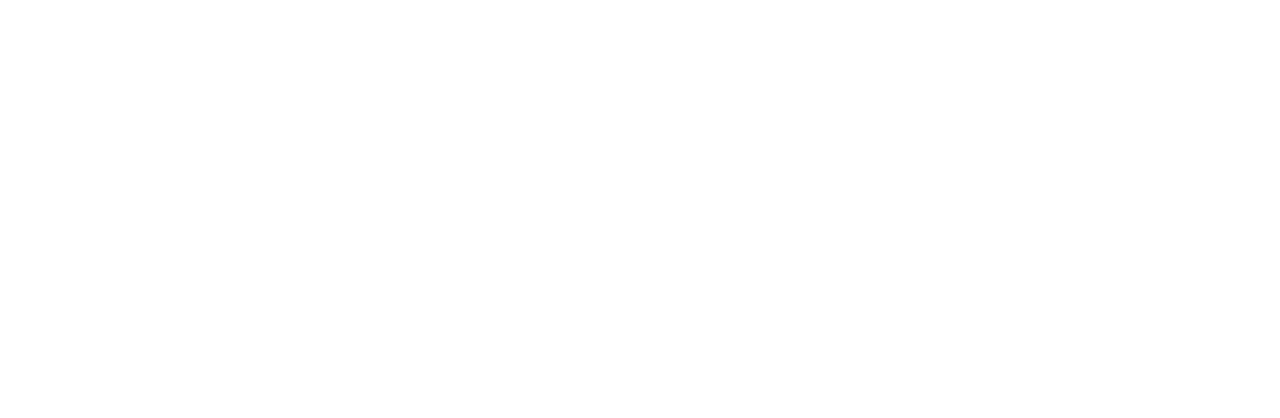
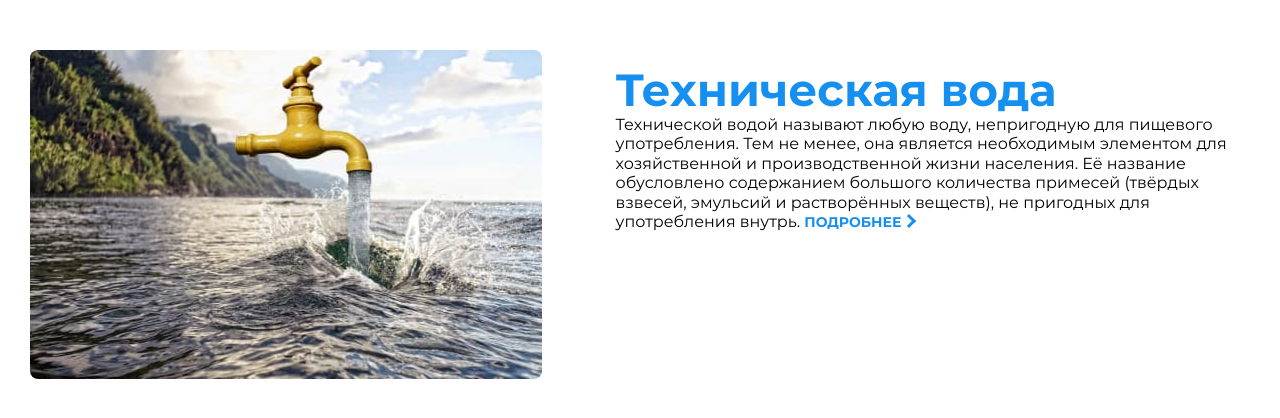
Before and after one commit to teamGro/water, a website: page src/markup/01-about.html in a window 1280 px wide. Drawn offline with Linux system fonts and the light colour scheme; files that its build step writes are made by us from their sources; files whose address does not match are found by name.

Commit message:
created block about

```diff
--- a/src/markup/01-about.html
+++ b/src/markup/01-about.html
@@ -7,4 +7,19 @@
     <title>водовоз</title>
   </head>
   <body>
-    <section class="about"></section>
+    <div class="container">
+
+      <section class="about">
+        <div class="about__img-box"></div>
+
+        <div class="about__content-box">
+          <h2 class="about__title title">
+          Техническая вода
+          </h2>
+
+          <p class="about__text">
+            Технической водой называют любую воду, непригодную для пищевого употребления. Тем не менее, она является необходимым элементом для хозяйственной и производственной жизни населения. Её название обусловлено содержанием большого количества примесей (твёрдых взвесей, эмульсий и растворённых веществ), не пригодных для употребления внутрь. <a href="#" class="about__more">Подробнее</a>
+          </p>
+        </div>
+
+      </section>
--- a/src/styles/01-variables.less
+++ b/src/styles/01-variables.less
@@ -1,5 +1,5 @@
 @tablet-width: 768px;
-@desctop-width: 1200px;
+@desctop-width: 1378px;
 @font-size: 16px;
 @line-height: 19.5px;
 @font-color: #000000;
@@ -7,3 +7,4 @@
 @title-weight: 700;
 @title-line-height: 55px;
 @title-font-color:  #1690F0;
+@transition-effect: .3s linear;
--- a/src/styles/02-common.less
+++ b/src/styles/02-common.less
@@ -5,7 +5,7 @@
   font-style  : normal;
   font-weight : 400;
   font-display: swap;
-  src         : url('../montserrat-v15-latin_cyrillic-regular.woff2') format('woff2'), url('../montserrat-v15-latin_cyrillic-regular.woff') format('woff');
+  src         : url('../webfonts/montserrat-v15-latin_cyrillic-regular.woff2') format('woff2'), url('../webfonts/montserrat-v15-latin_cyrillic-regular.woff') format('woff');
 }
 
 @font-face {
@@ -13,7 +13,7 @@
   font-style  : normal;
   font-weight : 500;
   font-display: swap;
-  src         : url('../montserrat-v15-latin_cyrillic-500.woff2') format('woff2'), url('../montserrat-v15-latin_cyrillic-500.woff') format('woff');
+  src         : url('../webfonts/montserrat-v15-latin_cyrillic-500.woff2') format('woff2'), url('../webfonts/montserrat-v15-latin_cyrillic-500.woff') format('woff');
 }
 
 @font-face {
@@ -21,7 +21,7 @@
   font-style  : normal;
   font-weight : 600;
   font-display: swap;
-  src         : url('../montserrat-v15-latin_cyrillic-600.woff2') format('woff2'), url('../montserrat-v15-latin_cyrillic-600.woff') format('woff');
+  src         : url('../webfonts/montserrat-v15-latin_cyrillic-600.woff2') format('woff2'), url('../webfonts/montserrat-v15-latin_cyrillic-600.woff') format('woff');
 }
 
 @font-face {
@@ -29,7 +29,7 @@
   font-style  : normal;
   font-weight : 700;
   font-display: swap;
-  src         : url('../montserrat-v15-latin_cyrillic-700.woff2') format('woff2'), url('../montserrat-v15-latin_cyrillic-700.woff') format('woff');
+  src         : url('../webfonts/montserrat-v15-latin_cyrillic-700.woff2') format('woff2'), url('../webfonts/montserrat-v15-latin_cyrillic-700.woff') format('woff');
 }
 
 html {
@@ -53,7 +53,7 @@ body {
   max-width : 100%;
   overflow-x: hidden;
 
-  background-color: #E5E5E5;
+  background-color: #fff;
 
   font-family   : 'Montserrat', Arial, sans-serif;
   font-size     : @font-size;
@@ -128,9 +128,9 @@ button:focus, button:active {
 }
 
 .title {
-  font-size  : @title-font-size;
+  font-size  : 30px;
   font-weight: @title-weight;
-  line-height: @title-line-height;
+  line-height: 110%;
   color:@title-font-color;
 }
 
@@ -141,14 +141,19 @@ button:focus, button:active {
   }
 }
 
+@media(min-width: 1024px){
+  .title {
+    font-size  : @title-font-size;
+    line-height: @line-height;
+  }
+}
+
 @media (min-width: @desctop-width) {
   .container {
     padding: 0 50px;
   }
 
-  .title {
-    font-size: 50px;
-  }
+
 
   .subtitle-text {
     font-size: 22px;
--- /dev/null
+++ b/src/styles/03-about.less
@@ -0,0 +1,91 @@
+@import "./01-variables.less";
+
+.about {
+  margin-top: 50px;
+  margin-bottom: 50px;
+
+  &__img-box {
+    display: none;
+  }
+
+  &__title {
+    margin-bottom: 15px;
+  }
+
+  &__more {
+    position: relative;
+    display: inline-block;
+
+    font-weight: 700;
+    font-size: 14px;
+    line-height: 17px;
+    color: #1690F0;
+    text-transform: uppercase;
+    transition: color @transition-effect;
+
+
+
+    &::after {
+      content: "";
+      position: absolute;
+      right: -13px;
+      top: 2px;
+
+      display: block;
+      width: 10px;
+      height: 10px;
+      border-right: 3px solid @title-font-color;
+      border-bottom: 3px solid @title-font-color;
+      transform: rotate(-45deg);
+      transition: border-color @transition-effect;
+    }
+
+    &:hover,
+    &:focus {
+      cursor: pointer;
+      color: #000;
+    }
+
+    &:hover::after,
+    &:focus::after {
+      cursor: pointer;
+      border-color: #000;
+    }
+  }
+}
+
+@media(min-width: 1024px){
+  .about {
+    display: flex;
+
+    &__img-box {
+      display: block;
+      width: 42%;
+      height: 329px;
+      border-radius: 8px;
+
+      background-image: url("../img/water.jpg");
+      background-repeat: no-repeat;
+      background-position: center;
+      background-size: cover;
+    }
+
+    &__content-box {
+      width: 58%;
+      display: flex;
+      flex-direction: column;
+      padding-top: 30px;
+      padding-left: 6%;
+    }
+  }
+}
+
+@media(min-width: @desctop-width){
+  .about {
+    margin-top: 128px;
+
+    &__title {
+      margin-bottom: 29px;
+    }
+  }
+}
```
Also changed, not shown: public/index.html (+1 -1 lines), src/markup/03-order.html (+1 -1 lines), public/img/ball.png (added), public/img/car-bg.png (added), public/img/car.png (added), public/img/icon-1.png (added), public/img/icon-2.png (added), public/img/icon-3.png (added), public/img/icon-4.png (added), public/img/icon-5.png (added), public/img/icon-6.png (added), public/img/water.jpg (added), public/styles.min.css (deleted), public/styles/styles.min.css.
